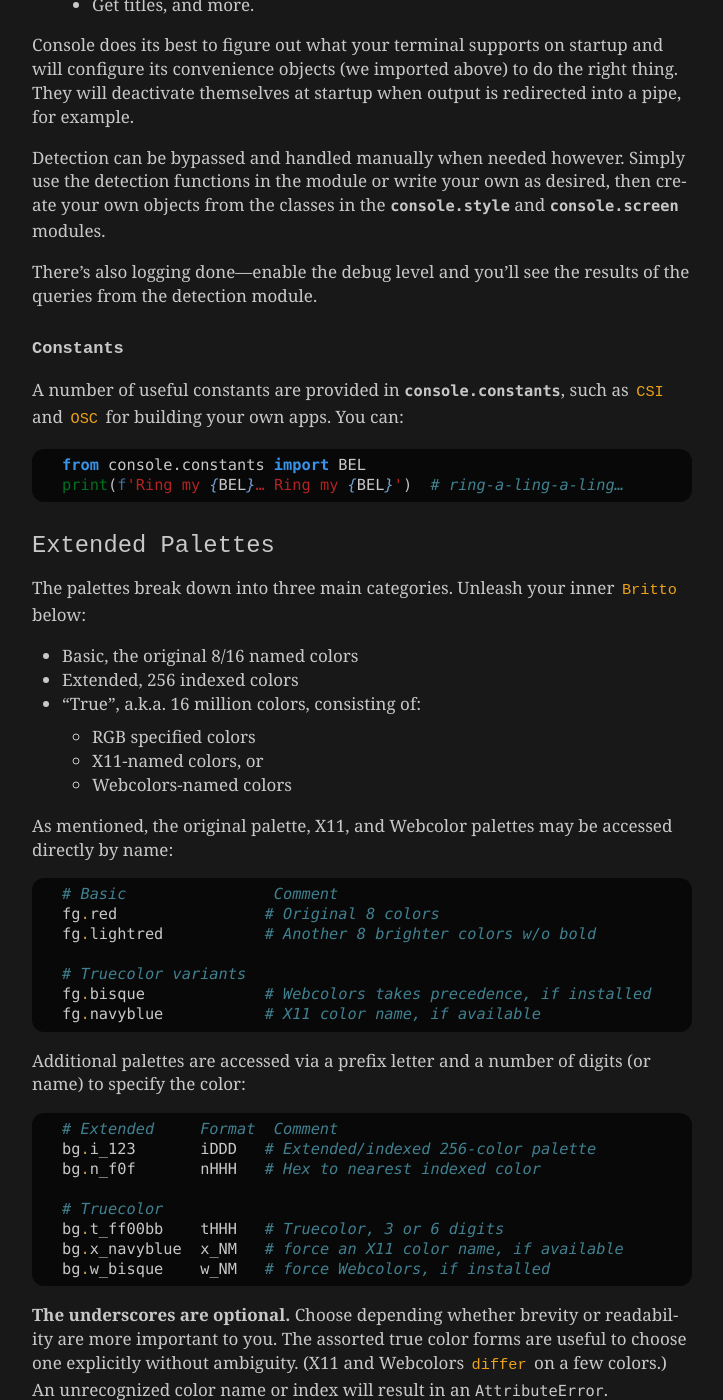
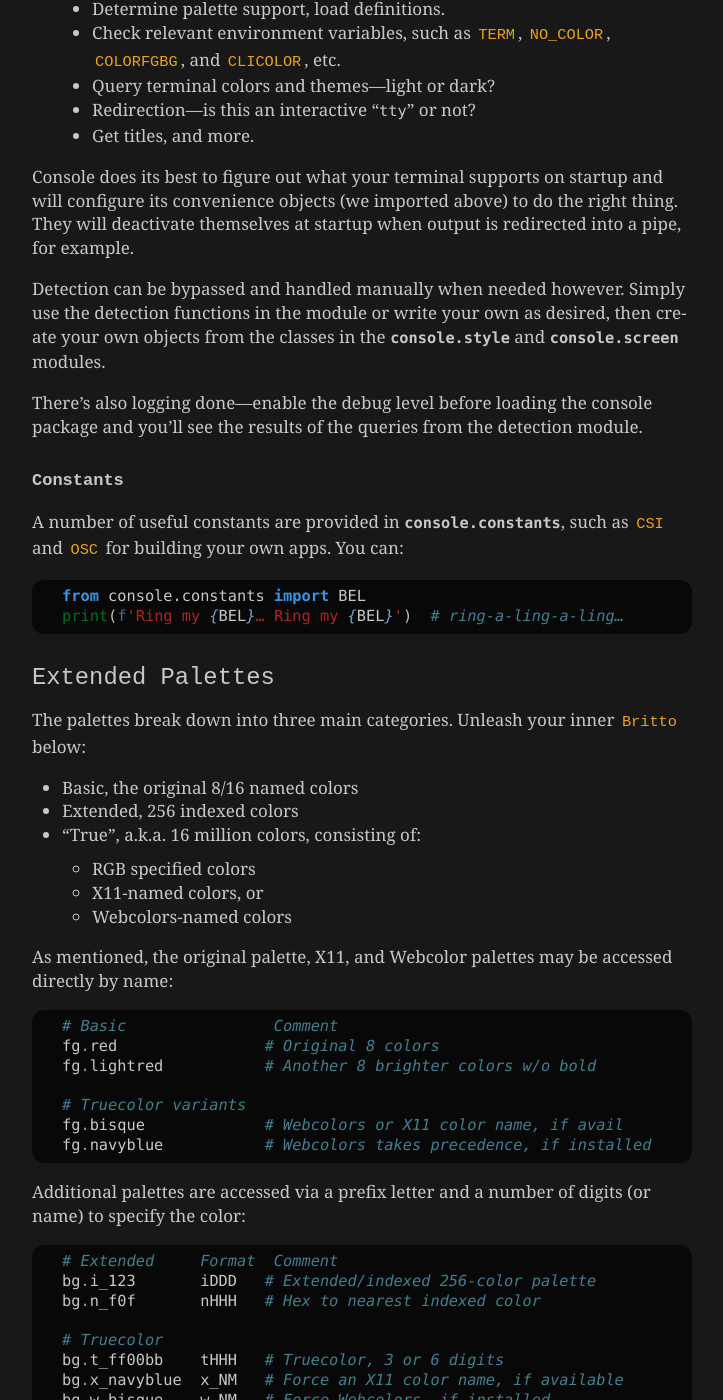
Before and after one commit to mixmastamyk/console, a Sphinx documentation site: the page built from docs/readme.rst, in a window 1280 px wide and 1400 px high, scrolled down 2591 px. Shown: the whole window, without its empty margins (388-1111 px from the left). Built offline with Sphinx 7.4.7, drawn with Linux system fonts in a browser that asks for light colours; some of the changed text lies outside the part shown.

```diff
--- a/console/__init__.py
+++ b/console/__init__.py
@@ -8,6 +8,7 @@ from .disabled import empty_bin as _empty_bin
 _DEBUG = False
 _CHOSEN_PALETTE = None
 fg = bg = fx = defx = sc = _empty_bin
+__version__ = '0.91'
 
 
 def _set_debug_mode(value):
--- a/docs/readme.rst
+++ b/docs/readme.rst
@@ -87,7 +87,16 @@ Installen-Sie, Bitte
 
     ⏵ pip3 install --user console
 
-    # console[colorama,webcolors]   # optional pkgs
+Suggested additional support packages:
+
+.. code-block:: shell
+
+    webcolors             # more color names
+    future_fstrings       # Python Version < 3.6
+
+    colorama              # Windows Version < 10
+    win_unicode_console   # Useful for Python < 3.6
+
 
 Jah!
 While console is cross-platform,
@@ -191,9 +200,9 @@ then create your own objects from the classes in the
 :mod:`console.screen`
 modules.
 
-There's also logging done---\
-enable the debug level and you'll see the results of the queries from the
-detection module.
+There's also logging done—\
+enable the debug level before loading the console package and you'll see the
+results of the queries from the detection module.
 
 .. rubric:: **Constants**
 
@@ -241,8 +250,8 @@ may be accessed directly by name:
     fg.lightred           # Another 8 brighter colors w/o bold
 
     # Truecolor variants
-    fg.bisque             # Webcolors takes precedence, if installed
-    fg.navyblue           # X11 color name, if available
+    fg.bisque             # Webcolors or X11 color name, if avail
+    fg.navyblue           # Webcolors takes precedence, if installed
 
 
 Additional palettes are accessed via a prefix letter and a number of
@@ -256,8 +265,8 @@ digits (or name) to specify the color:
 
     # Truecolor
     bg.t_ff00bb    tHHH   # Truecolor, 3 or 6 digits
-    bg.x_navyblue  x_NM   # force an X11 color name, if available
-    bg.w_bisque    w_NM   # force Webcolors, if installed
+    bg.x_navyblue  x_NM   # Force an X11 color name, if available
+    bg.w_bisque    w_NM   # Force Webcolors, if installed
 
 **The underscores are optional.**
 Choose depending whether brevity or readability are more important to you.
@@ -310,7 +319,8 @@ Styles can be built on the fly as well:
 
     <pre>
     &gt;&gt;&gt; print(
-        f'{fg.i208 + fx.reverse}Tangerine Dream{fx.end}'
+        f'{fg.i208 + fx.reverse}Tangerine Dream{fx.end}',  # or
+        (fg.i208 + fx.reverse)('Tangerine Dream'),
     )
     <span style="color: #222; background-color:#ff8700">Tangerine Dream</span>
     </pre>
```
Also changed, not shown: other parts of docs/readme.rst (+3 -3 lines), readme.rst (+22 -12 lines), setup.py (+10 -1 lines), 1 other file.
